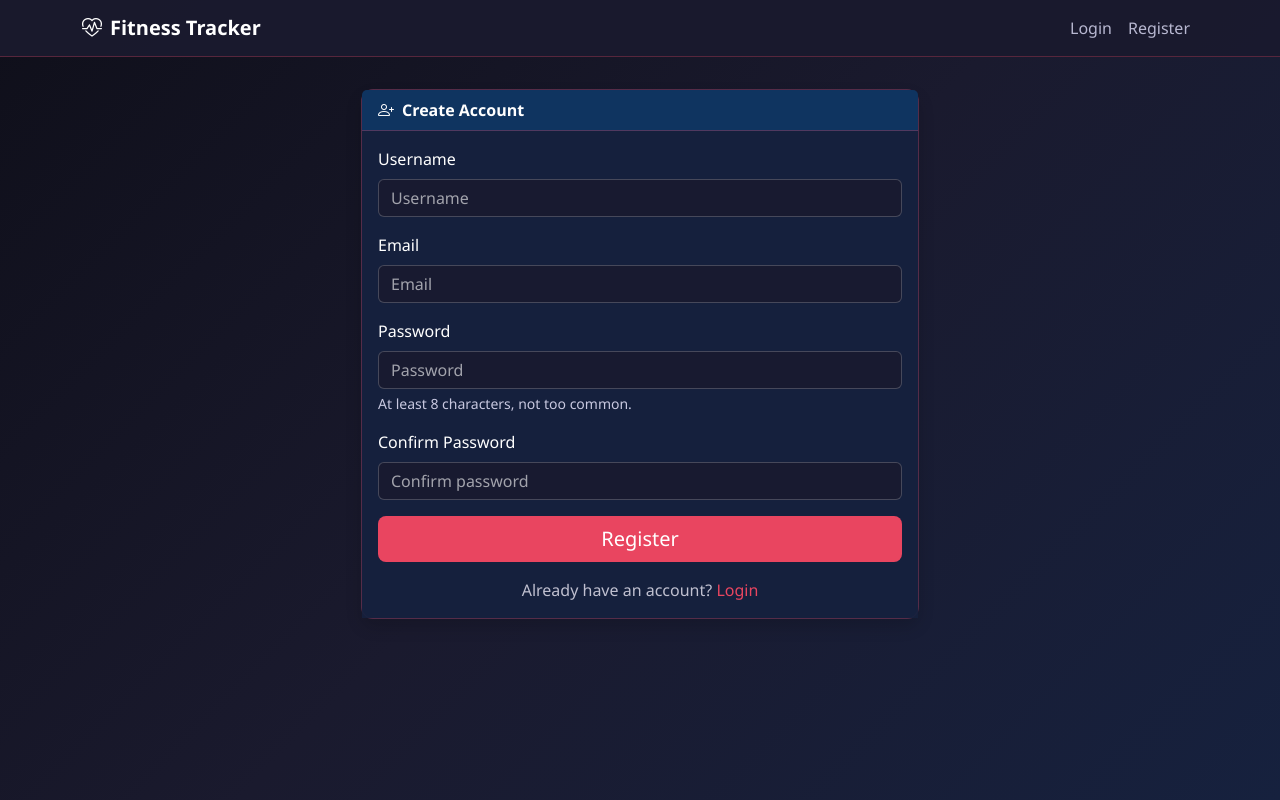
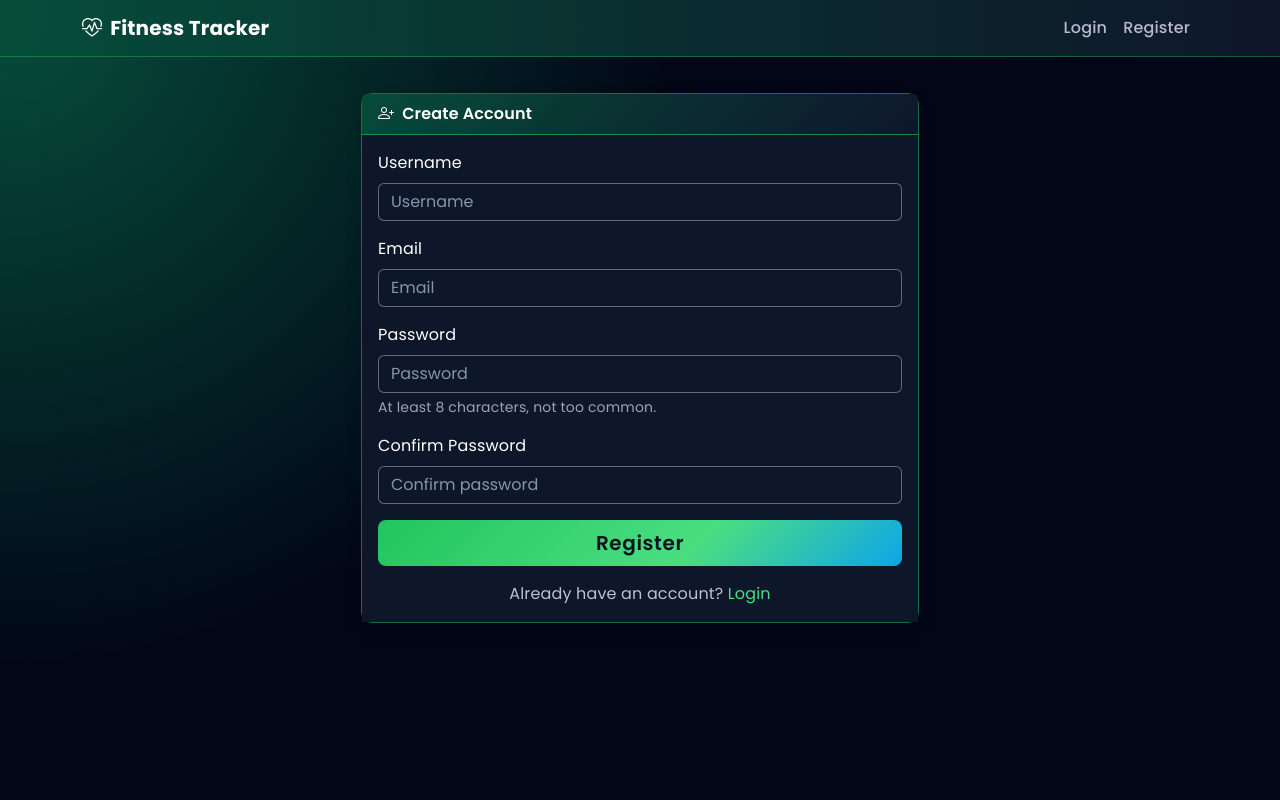
Before and after one commit to Algo-Mohit/fitness_tracker, a Django app: page /register/ in a window 1280 px wide. Run offline with Django 4.2, Linux system fonts and the light colour scheme.

Commit message:
theme change

```diff
--- a/templates/base.html
+++ b/templates/base.html
@@ -6,19 +6,28 @@
   <title>{% block title %}Fitness Tracker{% endblock %}</title>
   <link href="https://cdn.jsdelivr.net/npm/bootstrap@5.3.2/dist/css/bootstrap.min.css" rel="stylesheet">
   <link href="https://cdn.jsdelivr.net/npm/bootstrap-icons@1.11.1/font/bootstrap-icons.css" rel="stylesheet">
+  <!-- Fitness-inspired typography -->
+  <link rel="preconnect" href="https://fonts.googleapis.com">
+  <link rel="preconnect" href="https://fonts.gstatic.com" crossorigin>
+  <link href="https://fonts.googleapis.com/css2?family=Poppins:wght@400;500;600;700&family=Space+Grotesk:wght@500;700&display=swap" rel="stylesheet">
   <style>
     :root {
-      --primary-dark: #1a1a2e;
-      --accent: #0f3460;
-      --highlight: #e94560;
-      --light-bg: #16213e;
-      --card-bg: #1a1a2e;
+      /* Fitness palette: strong dark base with energetic green accent */
+      --primary-dark: #020617;
+      --accent: #22c55e;
+      --highlight: #22c55e;
+      --light-bg: #020617;
+      --card-bg: rgba(15, 23, 42, 0.96);
+      --card-border: rgba(34, 197, 94, 0.5);
+      --accent-soft: #4ade80;
+      --accent-alt: #0ea5e9;
     }
     body {
-      background: linear-gradient(135deg, #0f0f1a 0%, #1a1a2e 50%, #16213e 100%);
+      background: radial-gradient(circle at top left, #064e3b 0, #020617 45%, #020617 100%);
       min-height: 100vh;
       color: #ffffff;
-      font-family: 'Segoe UI', system-ui, sans-serif;
+      font-family: 'Poppins', system-ui, -apple-system, BlinkMacSystemFont, 'Segoe UI', sans-serif;
+      letter-spacing: 0.01em;
     }
     body, .card-custom, .card-custom .card-body, .card-custom .card-header,
     h1, h2, h3, h4, h5, h6, .form-label, p, li, span, label {
@@ -28,101 +37,203 @@
     .text-muted { color: #c0c0d0 !important; }
     .form-text { color: #b8b8d1 !important; }
     .navbar-custom {
-      background: rgba(26, 26, 46, 0.95) !important;
-      border-bottom: 1px solid rgba(233, 69, 96, 0.3);
+      background: linear-gradient(90deg, rgba(6, 78, 59, 0.9), rgba(15, 23, 42, 0.98)) !important;
+      border-bottom: 1px solid rgba(34, 197, 94, 0.4);
+      backdrop-filter: blur(12px);
     }
     .navbar-custom .nav-link {
       color: #b8b8d1 !important;
       font-weight: 500;
     }
-    .navbar-custom .nav-link:hover, .navbar-custom .nav-link.active {
-      color: #e94560 !important;
+    .navbar-custom .nav-link:hover,
+    .navbar-custom .nav-link.active {
+      color: var(--accent-soft) !important;
     }
     .btn-primary-custom {
-      background: #e94560;
+      background: linear-gradient(135deg, var(--accent) 0%, var(--accent-soft) 60%, var(--accent-alt) 100%);
       border: none;
-      color: #fff;
+      color: #0b1220;
+      font-weight: 600;
+      letter-spacing: 0.03em;
     }
     .btn-primary-custom:hover {
-      background: #ff6b6b;
-      color: #fff;
+      filter: brightness(1.1);
+      color: #020617;
+      transform: translateY(-1px);
+      box-shadow: 0 12px 30px rgba(34, 197, 94, 0.35);
+    }
+    .btn-primary-custom:active {
+      transform: translateY(0);
+      box-shadow: 0 4px 12px rgba(15, 23, 42, 0.8);
     }
     .card-custom {
-      background-color: #16213e !important;
-      border: 1px solid rgba(233, 69, 96, 0.3);
+      background-color: var(--card-bg) !important;
+      border: 1px solid var(--card-border);
       border-radius: 12px;
+      box-shadow: 0 18px 45px rgba(15, 23, 42, 0.8);
     }
     .card-custom .card-header {
-      background-color: #0f3460 !important;
-      border-bottom: 1px solid rgba(233, 69, 96, 0.3);
+      background: linear-gradient(135deg, rgba(6, 78, 59, 0.95), rgba(15, 23, 42, 0.98)) !important;
+      border-bottom: 1px solid rgba(34, 197, 94, 0.6);
       font-weight: 600;
       color: #ffffff !important;
     }
     .metric-value {
       font-size: 1.5rem;
       font-weight: 700;
-      color: #e94560;
+      color: var(--accent-soft);
     }
     .content-wrap { padding: 2rem 0; }
-    .form-control, .form-select {
-      background: rgba(26, 26, 46, 0.8);
-      border: 1px solid rgba(255,255,255,0.2);
-      color: #ffffff;
+    .form-control,
+    .form-select {
+      background: rgba(15, 23, 42, 0.9);
+      border: 1px solid rgba(148, 163, 184, 0.6);
+      color: #e5e7eb;
     }
     .form-control::placeholder {
-      color: rgba(255, 255, 255, 0.6);
+      color: rgba(148, 163, 184, 0.9);
     }
-    .form-control:focus, .form-select:focus {
-      background: rgba(26, 26, 46, 0.9);
-      border-color: #e94560;
-      color: #ffffff;
-      box-shadow: 0 0 0 0.2rem rgba(233, 69, 96, 0.25);
+    .form-control:focus,
+    .form-select:focus {
+      background: rgba(15, 23, 42, 0.98);
+      border-color: var(--accent-soft);
+      color: #f9fafb;
+      box-shadow: 0 0 0 0.2rem rgba(34, 197, 94, 0.3);
     }
     .form-select option {
-      background: #1a1a2e;
-      color: #ffffff;
+      background: #020617;
+      color: #f9fafb;
     }
     /* Force dark background on all tables so white text is visible */
-    .table, .table-custom, table.table, table.table-custom {
-      background-color: #16213e !important;
-      color: #ffffff !important;
+    .table,
+    .table-custom,
+    table.table,
+    table.table-custom {
+      background-color: rgba(15, 23, 42, 0.98) !important;
+      color: #e5e7eb !important;
     }
-    .table thead th, .table-custom thead th, .table tbody td, .table-custom tbody td,
-    .table th, .table td, .table-custom th, .table-custom td {
-      background-color: #16213e !important;
-      color: #ffffff !important;
-      border-color: rgba(255, 255, 255, 0.15) !important;
+    .table thead th,
+    .table-custom thead th,
+    .table tbody td,
+    .table-custom tbody td,
+    .table th,
+    .table td,
+    .table-custom th,
+    .table-custom td {
+      background-color: rgba(15, 23, 42, 0.98) !important;
+      color: #e5e7eb !important;
+      border-color: rgba(148, 163, 184, 0.45) !important;
     }
-    .table tbody tr:hover td, .table-custom tbody tr:hover td {
-      background-color: #1a1a2e !important;
-      color: #ffffff !important;
+    .table tbody tr:hover td,
+    .table-custom tbody tr:hover td {
+      background-color: rgba(22, 163, 74, 0.15) !important;
+      color: #f9fafb !important;
     }
-    .table-custom th { border-color: rgba(233, 69, 96, 0.4) !important; }
-    .table-custom td { border-color: rgba(255, 255, 255, 0.1) !important; }
-    .table-responsive { background-color: #16213e !important; }
+    .table-custom th {
+      border-color: rgba(34, 197, 94, 0.6) !important;
+    }
+    .table-custom td {
+      border-color: rgba(148, 163, 184, 0.45) !important;
+    }
+    .table-responsive {
+      background-color: transparent !important;
+    }
     /* Card bodies that wrap tables - keep dark */
-    .card-custom .card-body.p-0 { background-color: rgba(22, 33, 62, 0.95) !important; }
-    .card-custom .card-body { background-color: rgba(22, 33, 62, 0.9) !important; color: #ffffff !important; }
-    .alert-success { background: rgba(40, 167, 69, 0.2); border-color: #28a745; color: #b8e0b8; }
-    .alert-danger { background: rgba(220, 53, 69, 0.2); border-color: #dc3545; color: #f8b8b8; }
-    .alert-info { background: rgba(23, 162, 184, 0.2); border-color: #17a2b8; color: #b8e4ec; }
-    .progress-custom { background-color: rgba(26, 26, 46, 0.8) !important; }
-    .progress-custom .progress-bar { background: #e94560; }
-    .border-secondary { border-color: rgba(255, 255, 255, 0.2) !important; }
-    .border-top.border-secondary { border-color: rgba(255, 255, 255, 0.2) !important; }
-    .btn-outline-secondary { color: #c0c0d0 !important; border-color: #888; }
-    .btn-outline-secondary:hover { color: #fff !important; background: #555; border-color: #888; }
-    .btn-outline-light { color: #e0e0e0 !important; border-color: #999; }
-    .btn-outline-light:hover { color: #fff !important; background: #666; }
-    .btn-outline-danger:hover { color: #fff !important; }
-    .pagination .page-link { background: rgba(26, 26, 46, 0.8); color: #ffffff !important; border-color: rgba(255,255,255,0.2); }
-    .pagination .page-link:hover { background: #e94560; color: #fff !important; border-color: #e94560; }
-    .pagination .page-item.disabled .page-link { color: #999 !important; }
-    a:not(.nav-link):not(.btn) { color: #e94560; }
-    a:not(.nav-link):not(.btn):hover { color: #ff6b6b; }
-    .badge.bg-secondary { color: #fff !important; }
-    .small, .form-text { color: #c8c8e0 !important; }
-    .text-danger { color: #ff8a8a !important; }
+    .card-custom .card-body.p-0 {
+      background-color: rgba(15, 23, 42, 0.96) !important;
+    }
+    .card-custom .card-body {
+      background-color: rgba(15, 23, 42, 0.98) !important;
+      color: #e5e7eb !important;
+    }
+    .alert-success {
+      background: rgba(34, 197, 94, 0.12);
+      border-color: rgba(34, 197, 94, 0.7);
+      color: #bbf7d0;
+    }
+    .alert-danger {
+      background: rgba(220, 38, 38, 0.2);
+      border-color: #dc2626;
+      color: #fecaca;
+    }
+    .alert-info {
+      background: rgba(14, 165, 233, 0.16);
+      border-color: #0ea5e9;
+      color: #bae6fd;
+    }
+    .progress-custom {
+      background-color: rgba(15, 23, 42, 0.9) !important;
+    }
+    .progress-custom .progress-bar {
+      background: linear-gradient(90deg, var(--accent) 0%, var(--accent-soft) 60%, var(--accent-alt) 100%);
+    }
+    .border-secondary {
+      border-color: rgba(148, 163, 184, 0.5) !important;
+    }
+    .border-top.border-secondary {
+      border-color: rgba(148, 163, 184, 0.5) !important;
+    }
+    .btn-outline-secondary {
+      color: #cbd5f5 !important;
+      border-color: rgba(148, 163, 184, 0.8);
+    }
+    .btn-outline-secondary:hover {
+      color: #0b1220 !important;
+      background: rgba(148, 163, 184, 0.9);
+      border-color: rgba(148, 163, 184, 1);
+    }
+    .btn-outline-light {
+      color: #e5e7eb !important;
+      border-color: rgba(148, 163, 184, 0.9);
+    }
+    .btn-outline-light:hover {
+      color: #020617 !important;
+      background: #e5e7eb;
+      border-color: #e5e7eb;
+    }
+    .btn-outline-danger:hover {
+      color: #fff !important;
+    }
+    .pagination .page-link {
+      background: rgba(15, 23, 42, 0.98);
+      color: #e5e7eb !important;
+      border-color: rgba(148, 163, 184, 0.7);
+    }
+    .pagination .page-link:hover {
+      background: var(--accent-soft);
+      color: #020617 !important;
+      border-color: var(--accent-soft);
+    }
+    .pagination .page-item.disabled .page-link {
+      color: #64748b !important;
+    }
+    a:not(.nav-link):not(.btn) {
+      color: var(--accent-soft);
+      text-decoration-color: rgba(34, 197, 94, 0.35);
+    }
+    a:not(.nav-link):not(.btn):hover {
+      color: #bbf7d0;
+      text-decoration-color: rgba(34, 197, 94, 0.6);
+    }
+    .badge.bg-secondary {
+      color: #0b1220 !important;
+      background-color: var(--accent-soft) !important;
+    }
+    .small,
+    .form-text {
+      color: #9ca3af !important;
+    }
+    .text-danger {
+      color: #fecaca !important;
+    }
+    h1, h2, h3, h4, h5, h6 {
+      font-family: 'Space Grotesk', 'Poppins', system-ui, -apple-system, BlinkMacSystemFont, 'Segoe UI', sans-serif;
+      letter-spacing: 0.06em;
+      text-transform: uppercase;
+    }
+    .content-wrap {
+      padding: 2.25rem 0 3rem;
+    }
   </style>
   {% block extra_css %}{% endblock %}
 </head>
--- a/templates/users/login.html
+++ b/templates/users/login.html
@@ -25,7 +25,10 @@
           </div>
           <button type="submit" class="btn btn-primary-custom btn-lg w-100">Login</button>
         </form>
-        <p class="mt-3 mb-0 text-center text-muted">Don't have an account? <a href="{% url 'users:register' %}" class="text-decoration-none" style="color: #e94560;">Register</a></p>
+        <p class="mt-3 mb-0 text-center text-muted">
+          Don't have an account?
+          <a href="{% url 'users:register' %}" class="text-decoration-none">Register</a>
+        </p>
       </div>
     </div>
   </div>
--- a/templates/users/register.html
+++ b/templates/users/register.html
@@ -34,7 +34,10 @@
           </div>
           <button type="submit" class="btn btn-primary-custom btn-lg w-100">Register</button>
         </form>
-        <p class="mt-3 mb-0 text-center text-muted">Already have an account? <a href="{% url 'users:login' %}" class="text-decoration-none" style="color: #e94560;">Login</a></p>
+        <p class="mt-3 mb-0 text-center text-muted">
+          Already have an account?
+          <a href="{% url 'users:login' %}" class="text-decoration-none">Login</a>
+        </p>
       </div>
     </div>
   </div>
```
Also changed, not shown: db.sqlite3.
